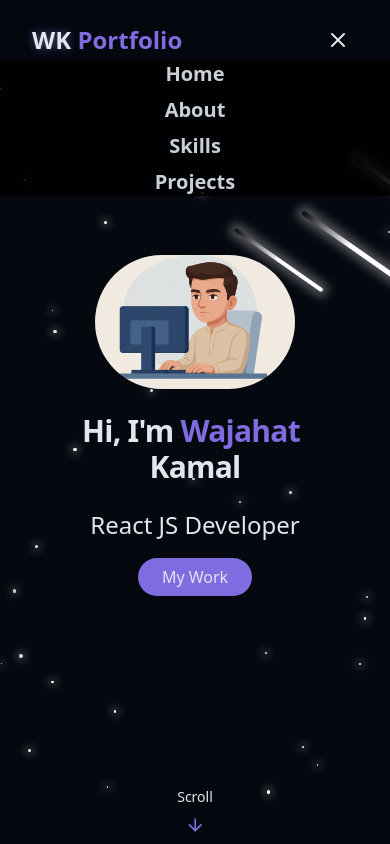
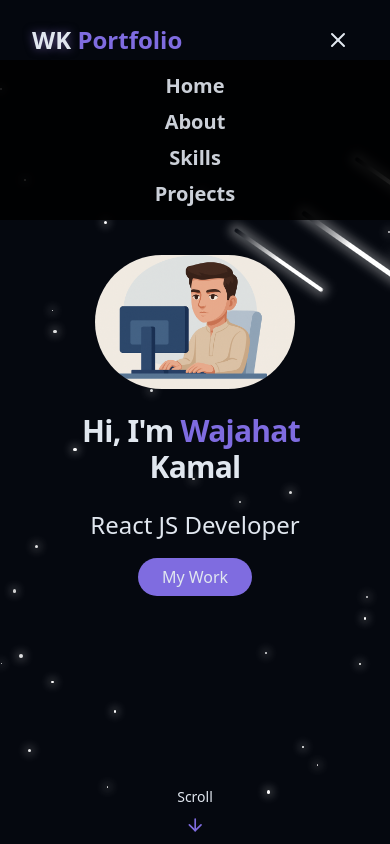
Before and after one commit to wajahat-kamal/Dev-Portfolio, a React (Vite) app: page / in a window 390 px wide. Both pictures are taken after a click on the button "Open Menu". Shown: the top 844 px of the page. Built offline with nearby package versions, Linux system fonts and the light colour scheme.

Commit message:
Update Navbar component styling by adding padding to the dropdown menu for improved usability and visual appeal.

```diff
--- a/src/components/Navbar.jsx
+++ b/src/components/Navbar.jsx
@@ -71,7 +71,7 @@ export const Navbar = () => {
               : "opacity-0 pointer-events-none"
           )}
         >
-          <div className="flex flex-col space-y-2 text-xl w-full bg-[#000000da] absolute top-15 z-50">
+          <div className="flex flex-col space-y-2 text-xl w-full p-3 bg-[#000000da] absolute top-15 z-50">
             {navItems.map((item, key) => (
               <a
                 key={key}
```
